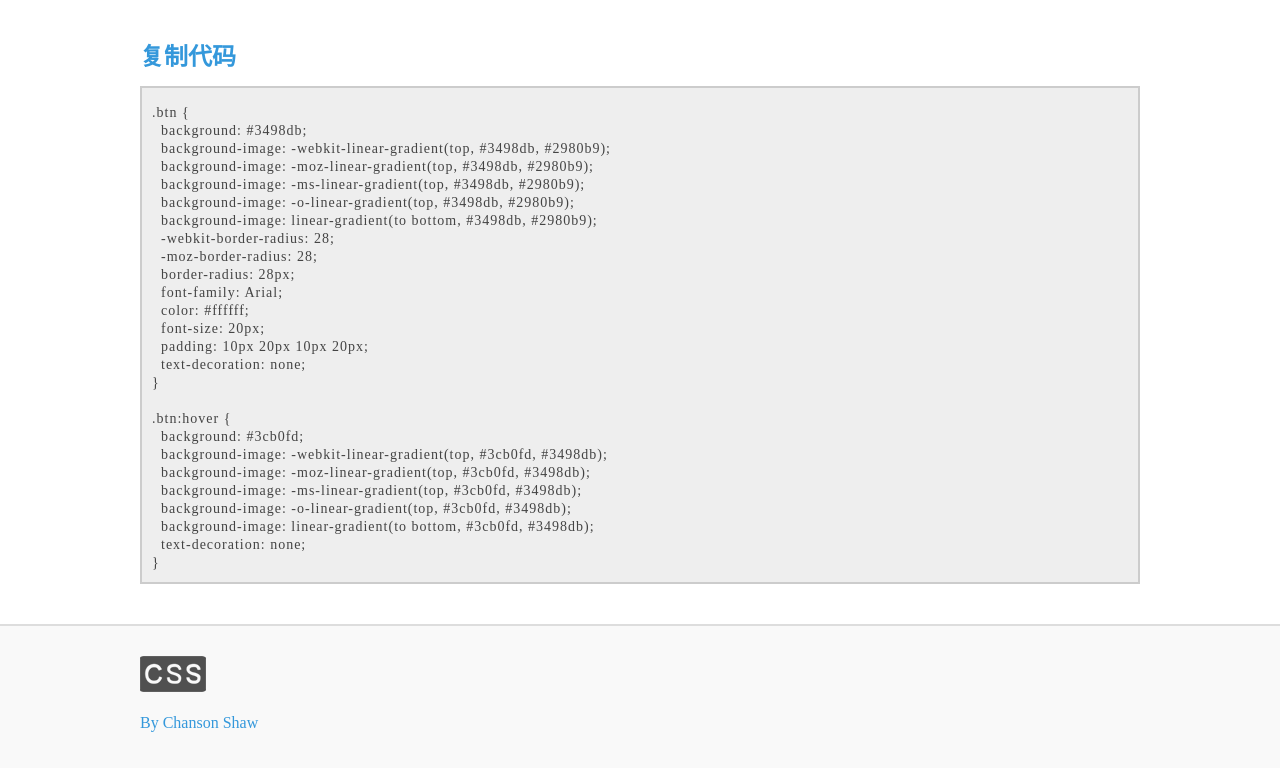
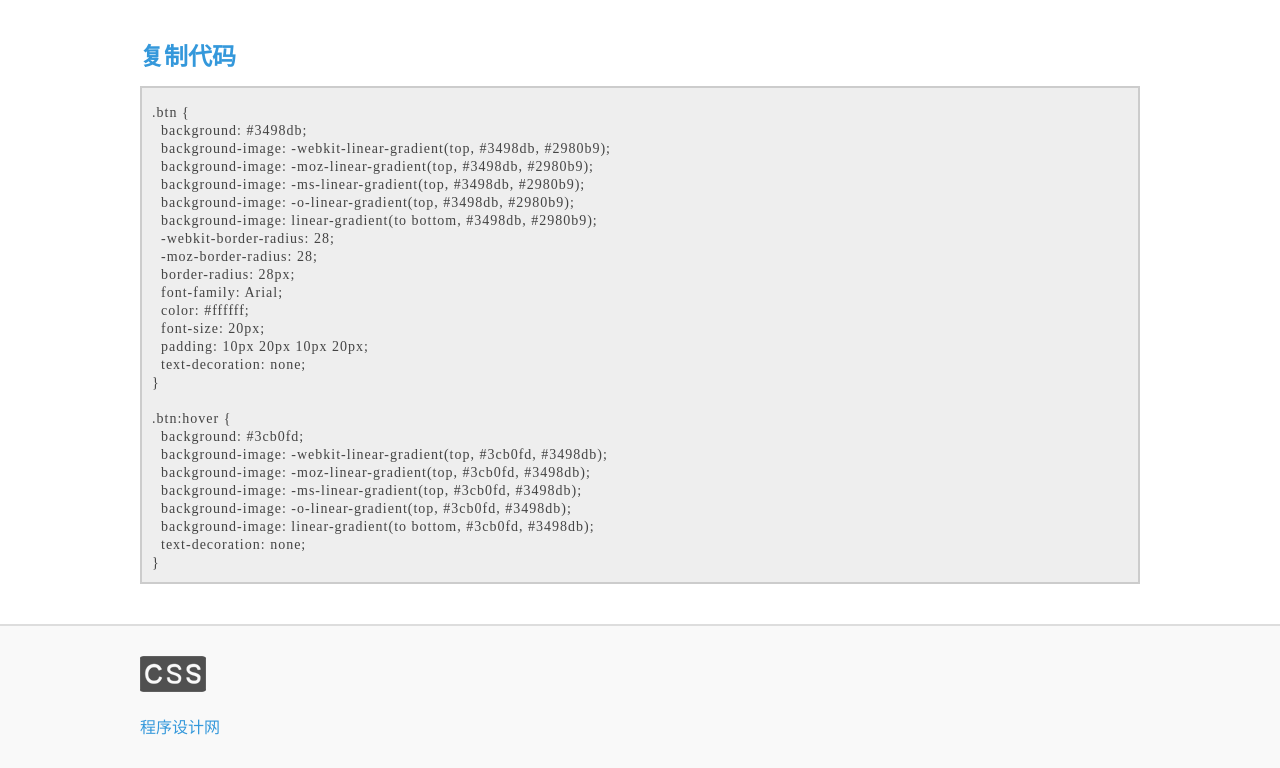
Before and after one commit to geeeeeeeek/cssbutton, a plain HTML site: page index.html in a window 1280 px wide. Shown: the part 678-1446 px from the top of the page. Drawn offline with Linux system fonts and the light colour scheme; some packages are replaced by stand-ins of ours; a script that the page names is missing.

Commit message:
Update index.html

```diff
--- a/index.html
+++ b/index.html
@@ -437,7 +437,7 @@
           <img src="images/icon_header.png" alt="css按钮生成器">
         </div>
         <br>
-        <p><a href="https://github.com/chanson1024">By Chanson Shaw</a></p>
+        <p><a href="https://gitapp.cn/?ref=cssbutton">程序设计网</a></p>
       </div>
 
       <div class="left company">
```
